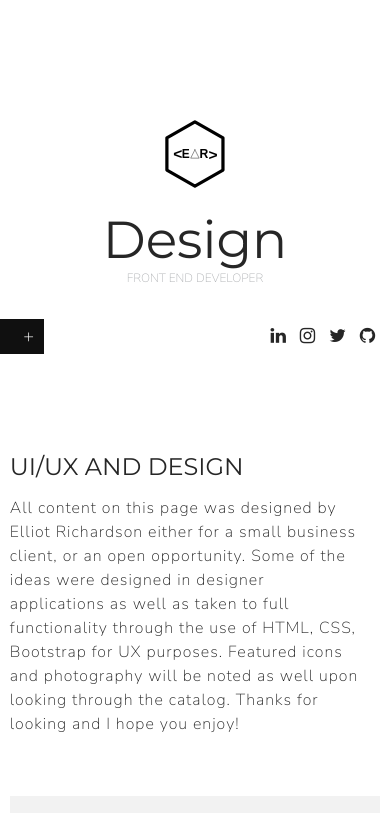
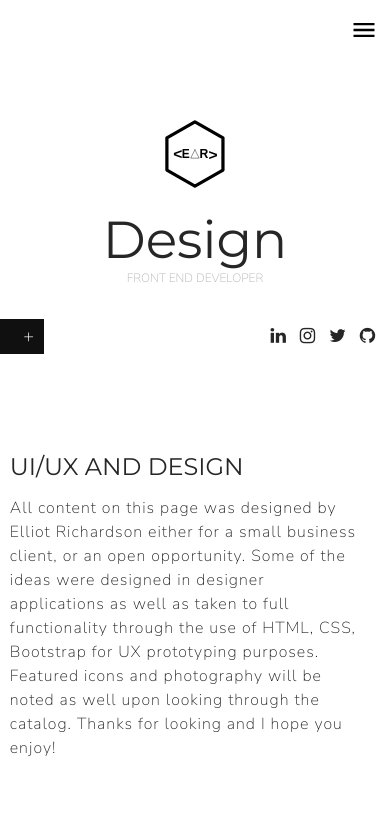
Before and after one commit to ear78/er-site-host, a website: page public/index.html at #!/design in a window 390 px wide. Shown: the top 813 px of the page. Drawn offline with nearby package versions, Linux system fonts and the light colour scheme; some packages are replaced by stand-ins of ours.

Commit message:
added functionality to white background mobile menu

```diff
--- a/public/css/_header.scss
+++ b/public/css/_header.scss
@@ -7,6 +7,41 @@
     display: flex;
     justify-content: space-between;
     background: $darkblack;
+    background: linear-gradient(rgba(0,0,0,.0), rgba(0,0,0,.0));
+    min-height: 60px;
+    align-items: center;
+    padding: 0 12px;
+    z-index: 4;
+    transition: all .2s ease;
+    .main-nav-container {
+        display: flex;
+        li {
+            margin: 2px 10px;
+            font-family: $montserrat;
+        }
+    }
+    .main-logo-container {
+        img {
+            width: 35px;
+        }
+    }
+    .hamburger {
+        width: 28px;
+    }
+    .hamburger:hover {
+        cursor: pointer;
+    }
+
+}
+
+.mobile-main-header-container-alt {
+    position: fixed;
+    width: 100%;
+    top: 0px;
+    left: 0px;
+    display: flex;
+    justify-content: space-between;
+    background: #fff;
     background: linear-gradient(rgba(0,0,0,.0), rgba(0,0,0,.0));
     min-height: 60px;
     align-items: center;
--- a/public/css/directives/_desktopHeaderAltComponent.scss
+++ b/public/css/directives/_desktopHeaderAltComponent.scss
@@ -1,3 +1,39 @@
+.mobile-main-header-container-alt {
+        position: fixed;
+        width: 100%;
+        top: 0px;
+        left: 0px;
+        display: flex;
+        justify-content: space-between;
+        background: $darkblack;
+        background: linear-gradient(rgba(0,0,0,.0), rgba(0,0,0,.0));
+        min-height: 60px;
+        align-items: center;
+        padding: 0 12px;
+        z-index: 4;
+        transition: all .2s ease;
+        .main-nav-container {
+            display: flex;
+            li {
+                margin: 2px 10px;
+                font-family: $montserrat;
+            }
+        }
+        .main-logo-container {
+            img {
+                width: 35px;
+            }
+        }
+        .hamburger {
+            width: 28px;
+        }
+        .hamburger:hover {
+            cursor: pointer;
+        }
+
+}
+
+
 .main-header-container-alt {
     display: none;
     position: fixed;
@@ -79,6 +115,9 @@
 }
 
 @media(min-width:760px) {
+    .mobile-main-header-container-alt {
+        display: none;
+    }
     .main-header-container-alt {
         display: flex;
     }
--- a/public/index.html
+++ b/public/index.html
@@ -4,6 +4,7 @@
         <meta charset="utf-8">
         <meta name="viewport" content="width=device-width, initial-scale=1.0">
         <title>Elliot Richardson Front End Developer</title>
+        <link rel="icon" type="img/png" href="./img/elliotrichardsonfavicon.png">
 
         <!-- ICONS -->
         <link rel="stylesheet" href="https://cdnjs.cloudflare.com/ajax/libs/font-awesome/4.7.0/css/font-awesome.min.css">
@@ -19,13 +20,23 @@
 
 
             <!-- MOBILE HEADER MENU  WITH ONSCROLL DIRECTIVE-->
-            <header class="mobile-main-header-container" menu-scroll>
+            <header ng-show="$state.current.name === 'home'"  class="mobile-main-header-container" menu-scroll>
                 <div class="main-logo-container">
                     <a ui-sref="home">
                         <img ng-src="./img/earlogo1white.svg"/>
                     </a>
                 </div>
                 <img class="hamburger" ng-src="./img/ic_menu_white_24px.svg" ng-click="openMobileMenu()"/>
+            </header>
+
+            <!-- MOBILE HEADER FOR WHITE BACKGROUND PAGES -->
+            <header ng-hide="$state.current.name === 'home'"  class="mobile-main-header-container-alt" menu-scroll>
+                <div class="main-logo-container">
+                    <a ui-sref="home">
+                        <img ng-src="./img/earlogo1white.svg"/>
+                    </a>
+                </div>
+                <img class="hamburger" ng-src="./img/hamburgerblk.svg" ng-click="openMobileMenu()"/>
             </header>
 
             <!-- MOBILE SIDEMENU -->
--- a/public/js/directives/menuScrollDirective.js
+++ b/public/js/directives/menuScrollDirective.js
@@ -5,7 +5,7 @@ angular.module('myApp')
             link: function(scope, element, attrs){
                 $(window).on('scroll', function(){
                     var scrollPosition = $(this).scrollTop();
-                    if(element.hasClass('main-header-container-alt')){
+                    if(element.hasClass('main-header-container-alt') || element.hasClass('mobile-main-header-container-alt')){
                         if(scrollPosition > 10){
                             element.addClass('scroll-change-alt');
                         }
--- a/public/views/design.html
+++ b/public/views/design.html
@@ -8,7 +8,7 @@
 
     <section class="content-container">
         <h3>UI/UX and Design</h3>
-        <p>All content on this page was designed by Elliot Richardson either for a small business client, or an open opportunity.  Some of the ideas were designed in designer applications as well as taken to full functionality through the use of HTML, CSS, Bootstrap for UX purposes.  Featured icons and photography will be noted as well upon looking through the catalog. Thanks for looking and I hope you enjoy!</p>
+        <p>All content on this page was designed by Elliot Richardson either for a small business client, or an open opportunity.  Some of the ideas were designed in designer applications as well as taken to full functionality through the use of HTML, CSS, Bootstrap for UX prototyping purposes.  Featured icons and photography will be noted as well upon looking through the catalog. Thanks for looking and I hope you enjoy!</p>
     </section>
 
     <!-- DESIGN IMG SECTION DIRECTIVE -->
--- a/public/views/directives/mobileMenuDirective.html
+++ b/public/views/directives/mobileMenuDirective.html
@@ -4,6 +4,7 @@
     <nav>
         <a ui-sref="home"><li>Home</li></a>
         <a ui-sref="about"><li>About</li></a>
+        <a ui-sref="design"><li>Design</li></a>
         <a ui-sref="resume"><li>Resume</li></a>
         <a ui-sref="contact"><li>Contact</li></a>
     </nav>
```
Also changed, not shown: public/js/directives/titleFadeDirective.js (+7 -5 lines), public/views/directives/desktopHeaderAltComponent.html (+10 -0 lines), public/build/css/main.css, public/img/elliotrichardsonfavicon.png (added), public/img/hamburgerblk.svg (added).
